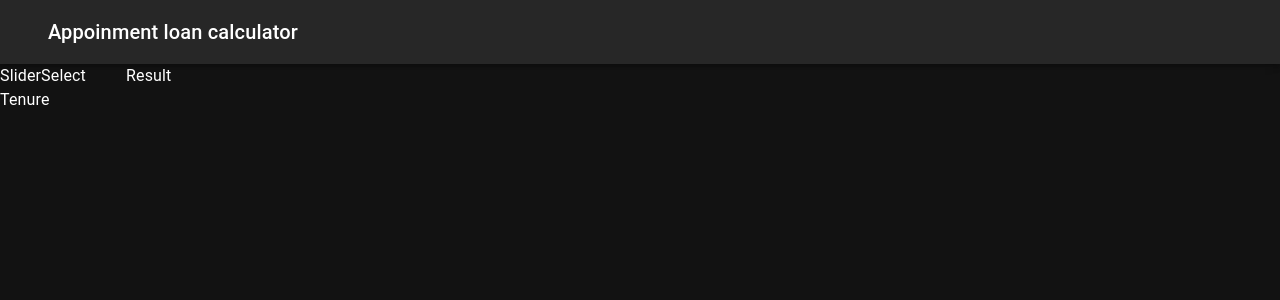
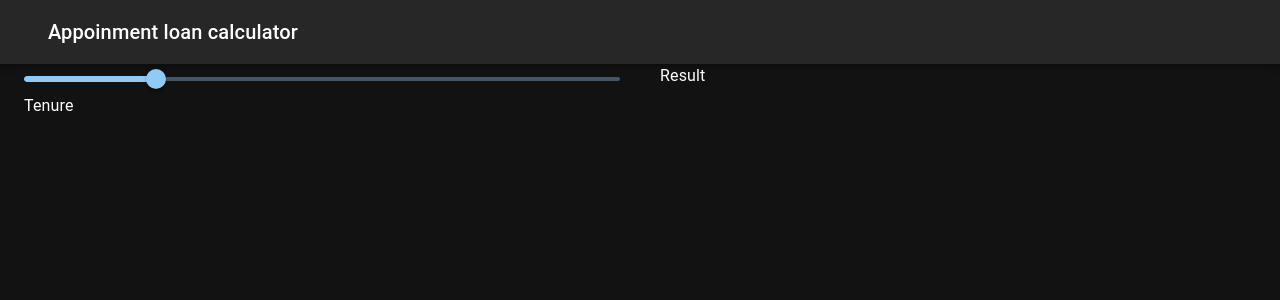
Before and after one commit to RahifulIslam/Appoinment-loan-system, a React (Create React App) app in the folder appoinment-loan-calculator/: page / in a window 1280 px wide. Shown: the top 300 px of the page. Built offline with nearby package versions, Linux system fonts and the light colour scheme.

Commit message:
using Stack

```diff
--- a/appoinment-loan-calculator/src/App.js
+++ b/appoinment-loan-calculator/src/App.js
@@ -1,4 +1,4 @@
-import { Grid } from "@mui/material";
+import { Container, Grid } from "@mui/material";
 import Navbar from "./components/Navbar";
 import SliderSelect from "./components/SliderSelect";
 import Tenure from "./components/Tenure";
@@ -9,16 +9,18 @@ function App() {
   //
   return (
     <div className="App">
-      <Navbar/>
-      <Grid container spacing={5}>
-        <Grid item>
-          <SliderSelect/>
-          <Tenure/>
+      <Navbar />
+      <Container maxWidth={"xl"}>
+        <Grid container spacing={5}>
+          <Grid item md={6}>
+            <SliderSelect />
+            <Tenure />
+          </Grid>
+          <Grid item md={6}>
+            <Result />
+          </Grid>
         </Grid>
-        <Grid item>
-          <Result/>
-        </Grid>
-      </Grid>
+      </Container>
     </div>
   );
 }
--- a/appoinment-loan-calculator/src/components/SliderSelect.js
+++ b/appoinment-loan-calculator/src/components/SliderSelect.js
@@ -1,8 +1,11 @@
 import React from 'react'
+import SliderComponent from './common/SliderComponent'
 
 const SliderSelect = () => {
   return (
-    <div>SliderSelect</div>
+    <div>
+      <SliderComponent amount={3500} unit="$" defaultValue ={3000} min={1000} max={10000} label={"Hello everyone"}/>
+    </div>
   )
 }
 
--- a/appoinment-loan-calculator/src/components/common/SliderComponent.js
+++ b/appoinment-loan-calculator/src/components/common/SliderComponent.js
@@ -1,8 +1,24 @@
-import React from 'react'
+import React from 'react';
+import Slider from '@mui/material/Slider';
+import { Stack, Typography } from '@mui/material';
 
-const SliderComponent = () => {
+
+const SliderComponent = ({defaultValue, min, max, amount, label, unit}) => {
   return (
-    <div>SliderComponent</div>
+    <>
+    <Stack>
+    <Stack>
+
+    </Stack>
+    <Slider
+    defaultValue={defaultValue}
+    min={min}
+    max={max}
+    aria-label="Default"
+    valueLabelDisplay="auto"
+    />
+    </Stack>
+    </>
   )
 }
 
```
